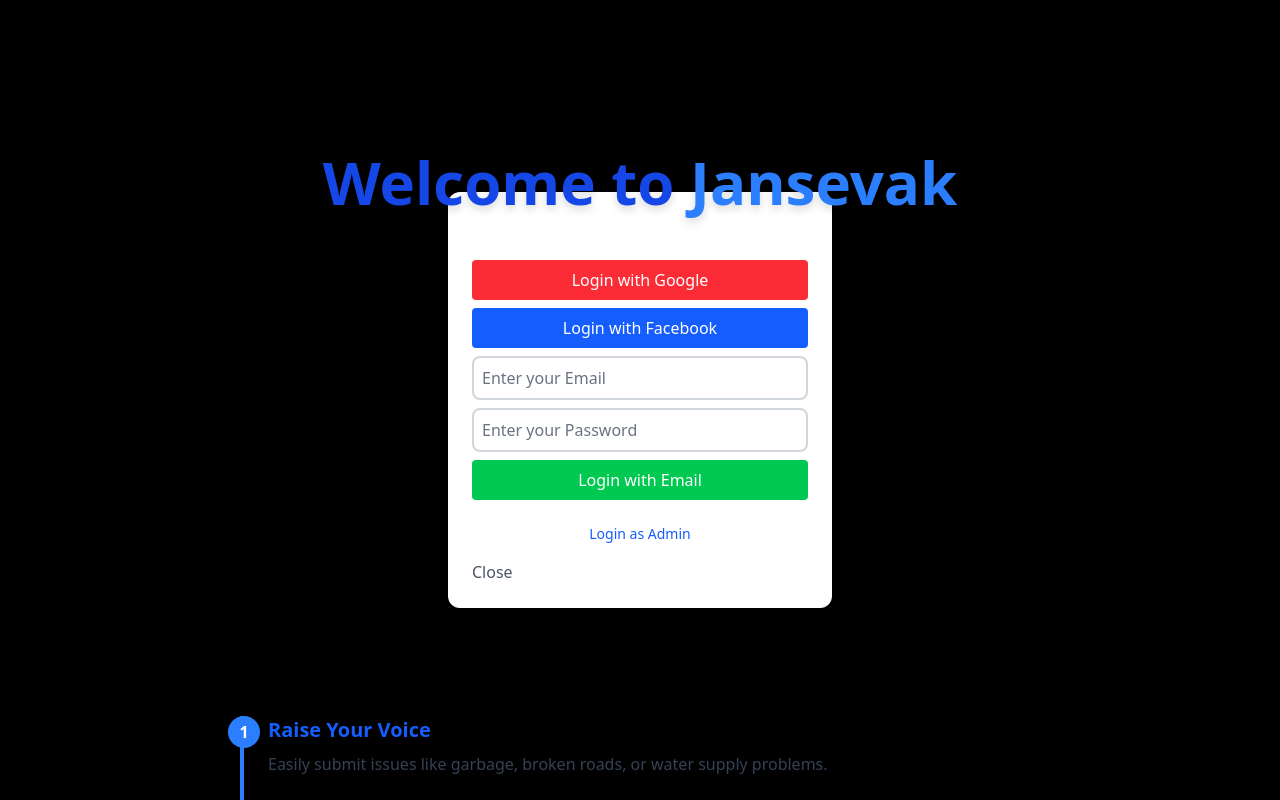
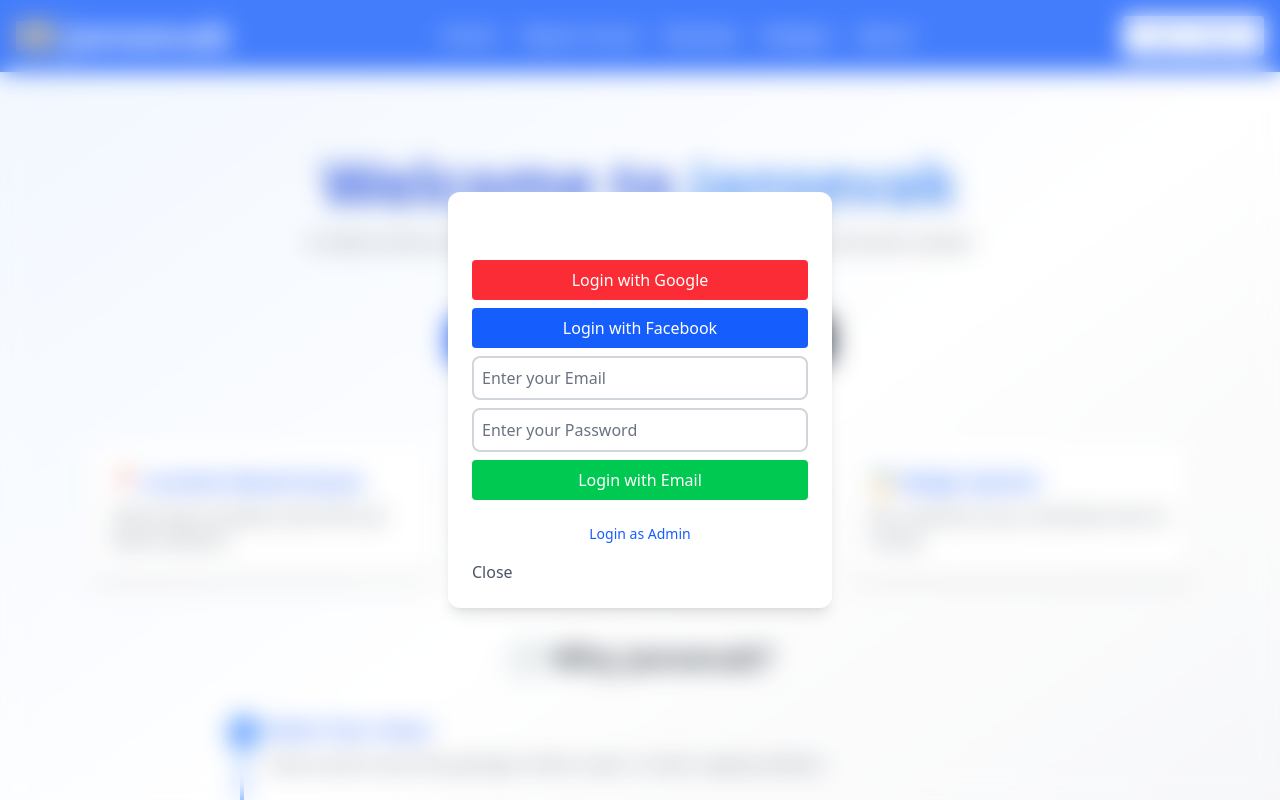
Before and after one commit to BeingRoaster-Raj/jansevak, a React (Vite) app: page / in a window 1280 px wide. Both pictures are taken after a click on the button "Login / Signup". Shown: the top 800 px of the page. Built offline with nearby package versions, Linux system fonts and the light colour scheme; grey boxes are pictures that could not be loaded.

Commit message:
Update LoginModal.jsx

```diff
--- a/src/components/LoginModal.jsx
+++ b/src/components/LoginModal.jsx
@@ -73,7 +73,7 @@ function LoginModal({ onClose, onLogin }) {
   }
 
   return (
-    <div className="fixed inset-0 bg-black bg-opacity-50 flex items-center justify-center">
+    <div className="fixed inset-0 bg-white/20 backdrop-blur-md flex items-center justify-center z-50">
       <div className="bg-white p-6 rounded-xl shadow-lg w-96">
         <h2 className="text-xl font-bold mb-4">
           {isAdmin ? "Admin Login" : "Login / Signup"}
```
